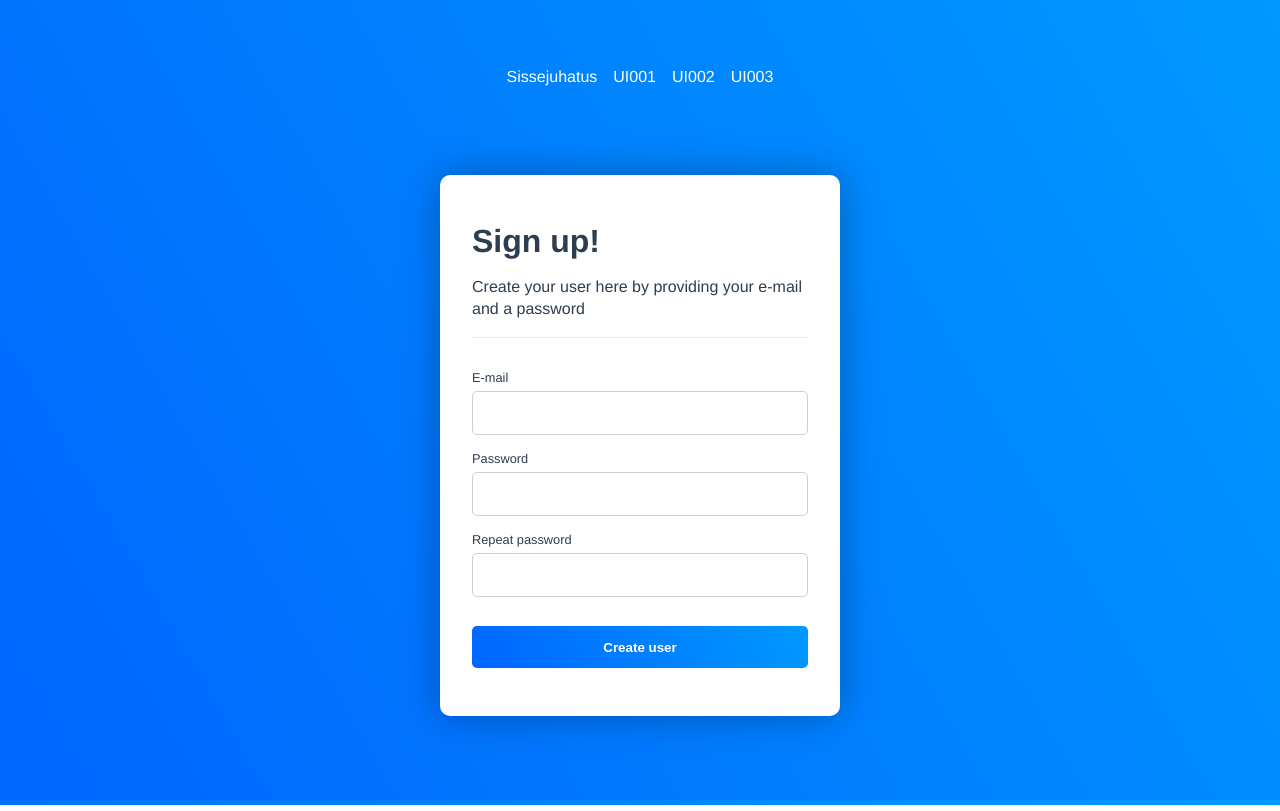
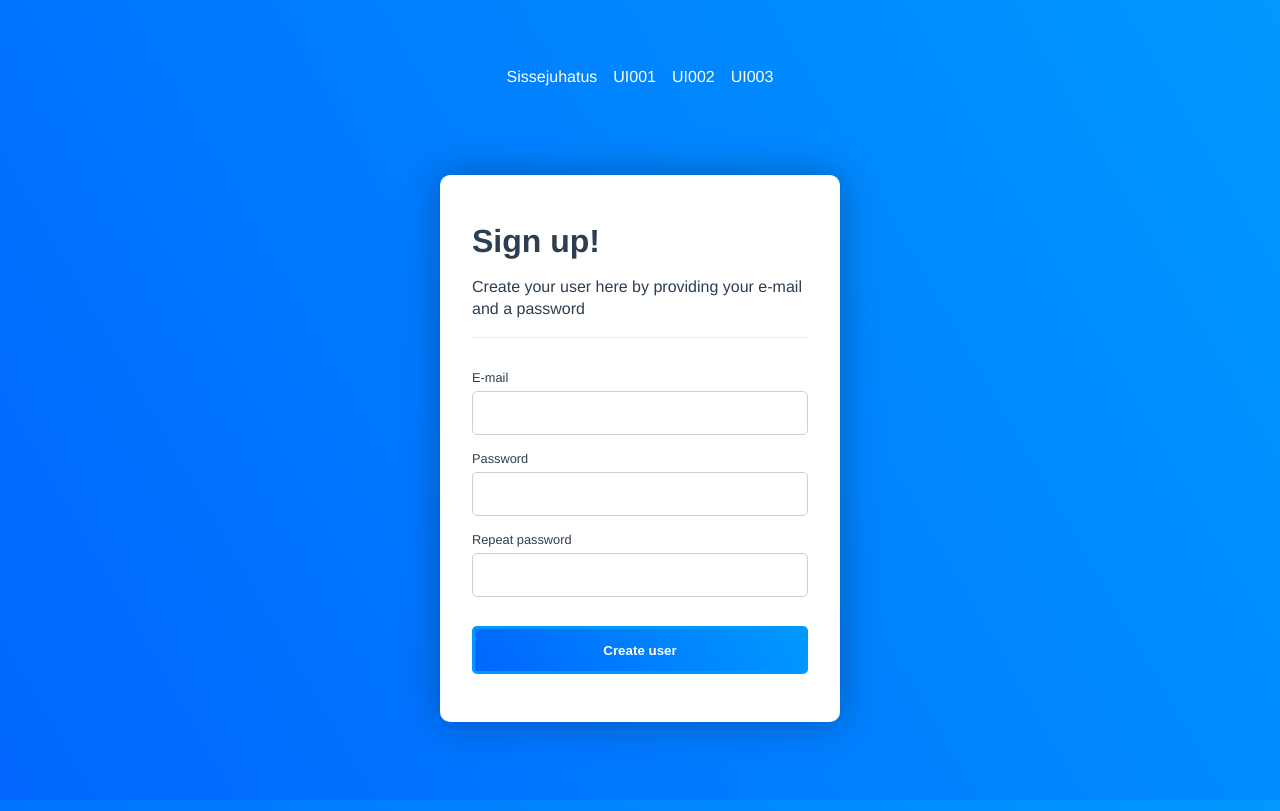
Before and after one commit to kuressaareametikool/100days_tak20, a Vue app: page /UI001 in a window 1280 px wide. Built offline with nearby package versions, Linux system fonts and the light colour scheme.

Commit message:
button states

```diff
--- a/src/views/UI001.vue
+++ b/src/views/UI001.vue
@@ -4,7 +4,7 @@
       <h1>Sign up!</h1>
       <p>Create your user here by providing your e-mail and a password</p>
       <hr />
-      <form action="https://ametikool.ee">
+      <form action="#">
         <div class="form-group">
           <label for="email">E-mail</label>
           <input id="email" type="email" />
@@ -85,10 +85,17 @@ hr {
   padding: 1em;
   margin-top: 1em;
   background: linear-gradient(60deg, rgb(0, 102, 255), rgb(0, 153, 255));
-  border: none;
   color: #fff;
   font-weight: bold;
   border-radius: 5px;
+  cursor: pointer;
+  border: 3px solid rgb(0, 153, 255);
+}
+.button:hover {
+  border: 3px solid rgb(0, 102, 255);
+}
+.button:active {
+  border: 3px solid #000;
 }
 body {
   background: linear-gradient(60deg, rgb(0, 102, 255), rgb(0, 153, 255));
```
